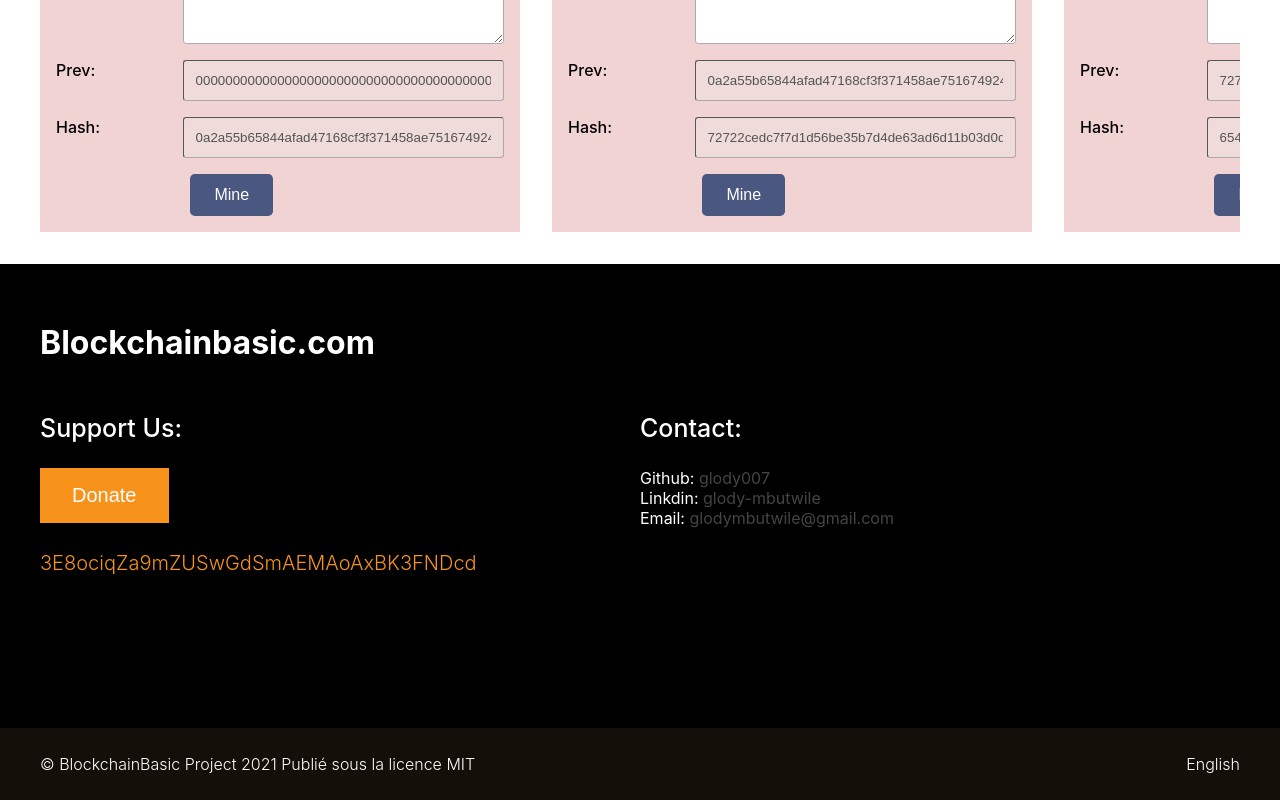
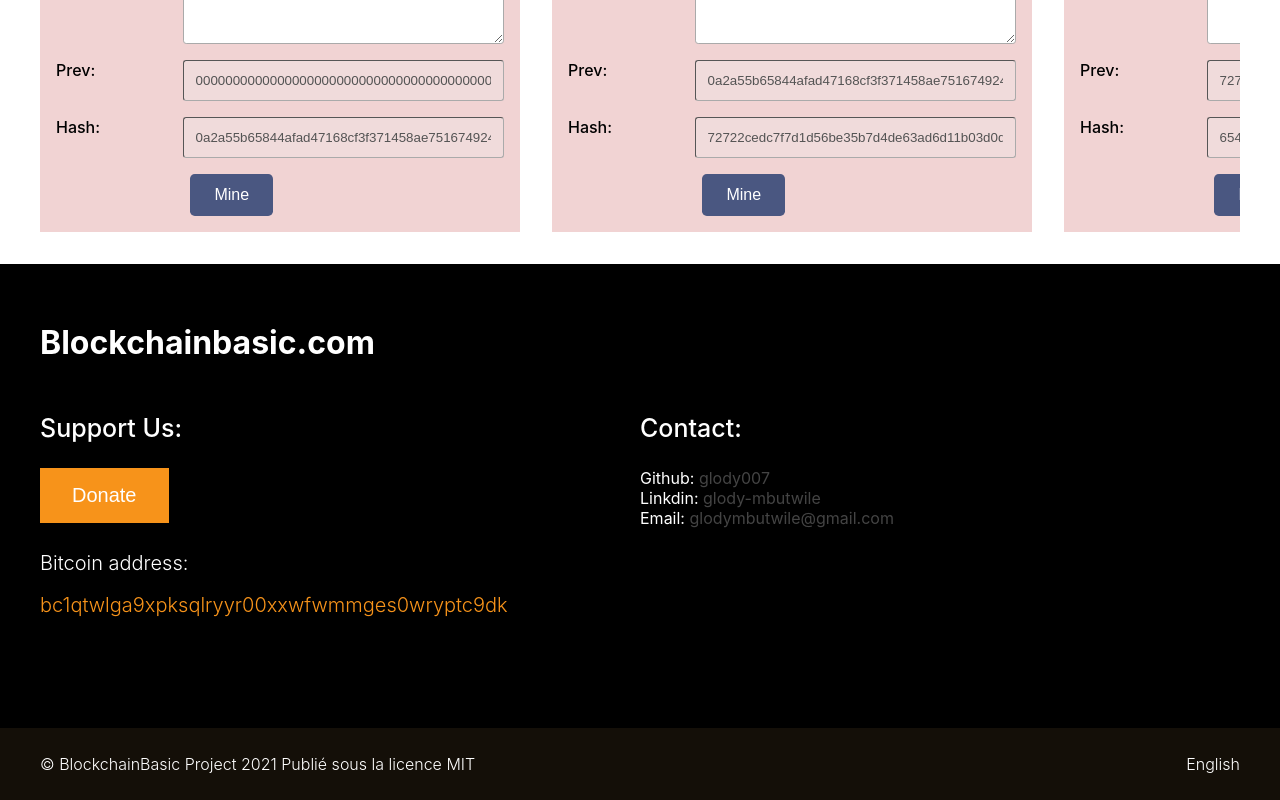
Before and after one commit to glody007/blockchainbasic, a React (Create React App) app: page / in a window 1280 px wide. Shown: the part 8578-9378 px from the top of the page. Built offline with nearby package versions, Linux system fonts and the light colour scheme.

Commit message:
feat: Bitcoin real address and label.

```diff
--- a/src/component/Footer.js
+++ b/src/component/Footer.js
@@ -11,7 +11,8 @@ function Footer() {
                     <button className='button button--cta'>
                         Donate
                     </button>
-                    <p className='address'>3E8ociqZa9mZUSwGdSmAEMAoAxBK3FNDcd</p>
+                    <p className='address-label'>Bitcoin address:</p>
+                    <p className='address'>bc1qtwlga9xpksqlryyr00xxwfwmmges0wryptc9dk</p>
                 </div>
                 <div className='App-footer__item'>
                     <h3>Contact:</h3>
--- a/src/component/Footer.scss
+++ b/src/component/Footer.scss
@@ -51,8 +51,13 @@
     }
 }
 
+.address-label {
+    margin-bottom: .1rem;
+}
+
 .address {
     color: #F7931A;
+    margin-top: .1rem;
 }
 
 @media only screen and (max-width: 600px) {
```
